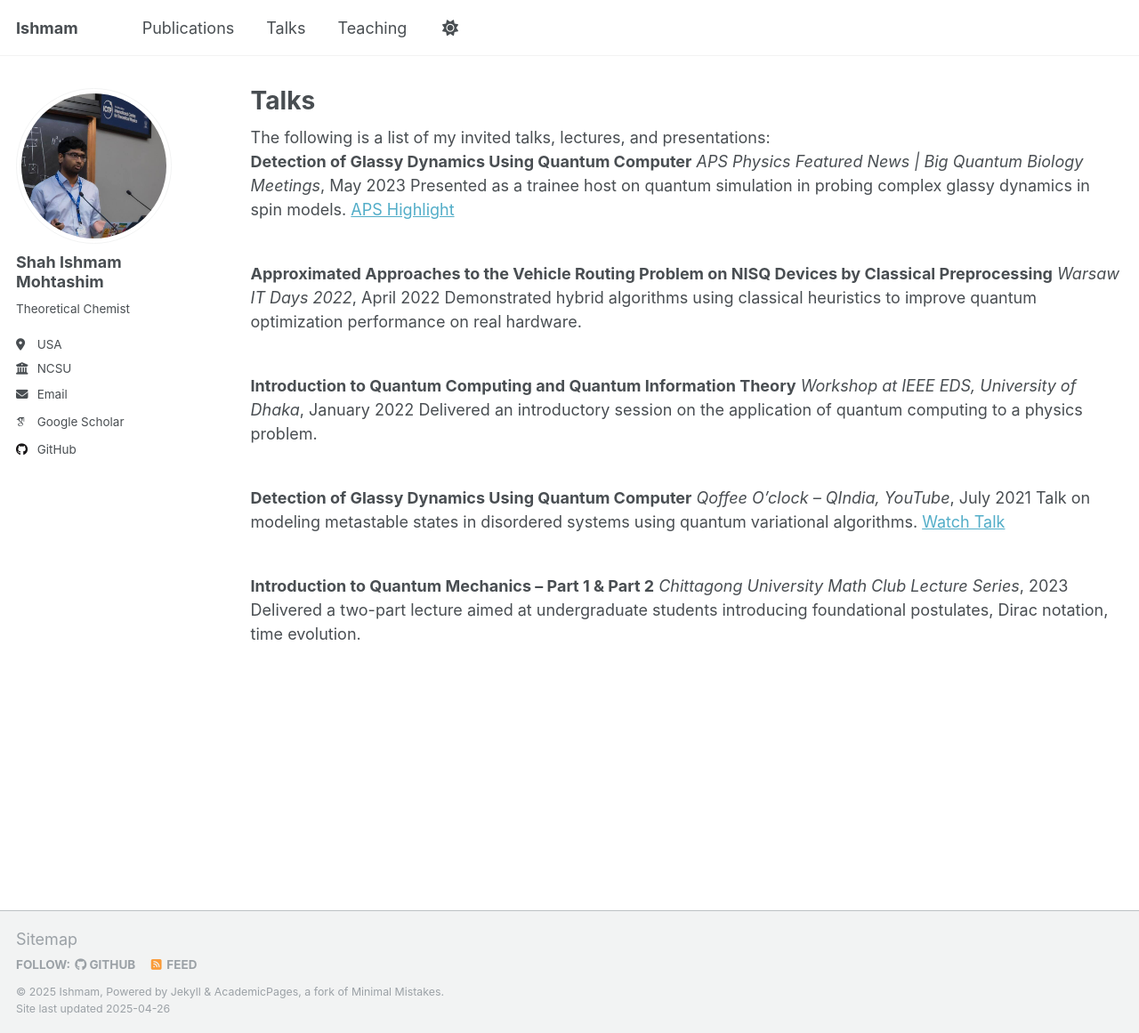
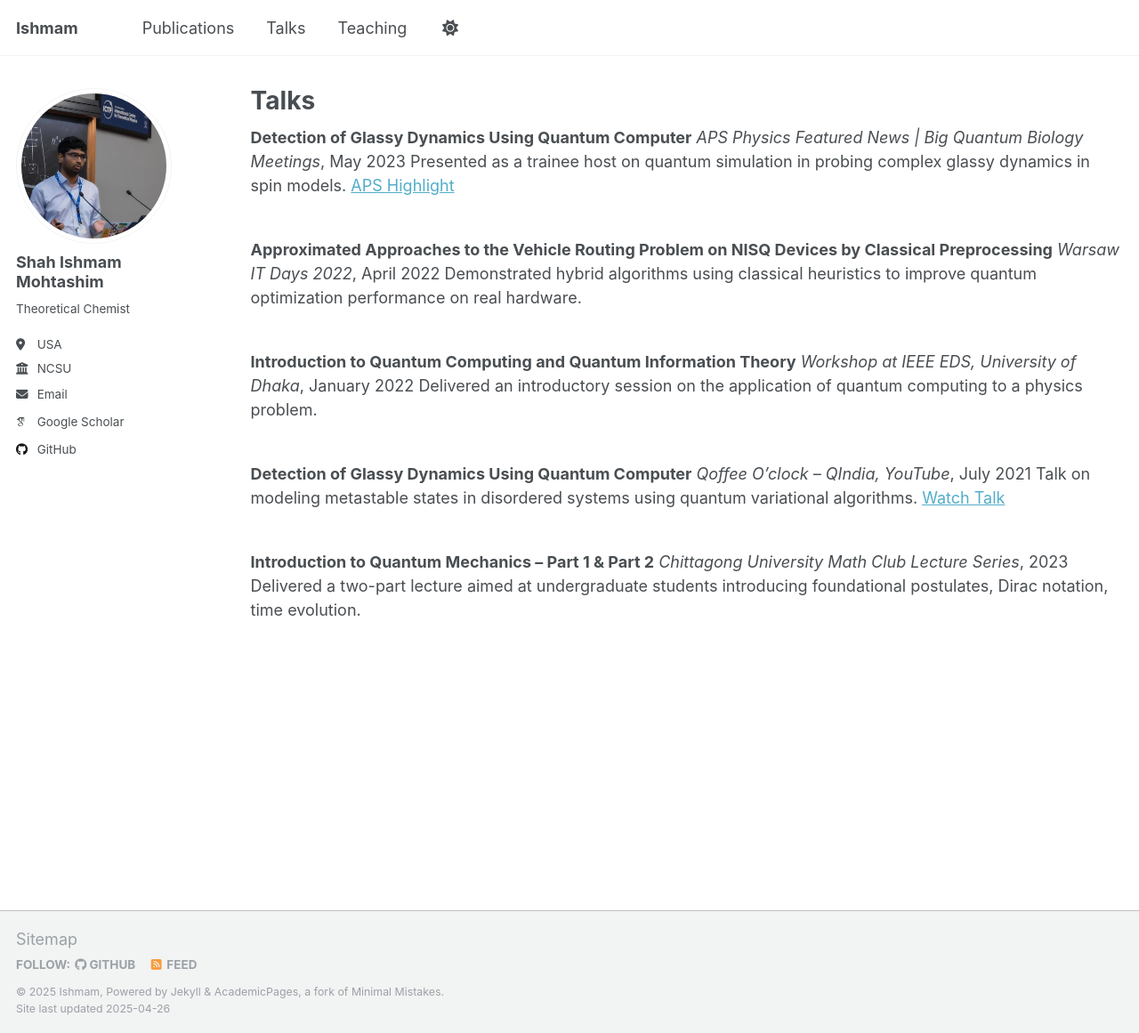
Before and after one commit to IshmamShah/ishmamshah.github.io, a Jekyll site: the page built from _pages/talks.html, in a window 1280 px wide and 1161 px high. Shown: the whole window at 89% size. Built offline with Jekyll 4.4.1, drawn with Linux system fonts in a browser that asks for light colours; some web fonts are replaced.

Commit message:
Update talks.html

```diff
--- a/_pages/talks.html
+++ b/_pages/talks.html
@@ -4,10 +4,6 @@ title: "Talks"
 permalink: /talks/
 author_profile: true
 ---
-
-The following is a list of my invited talks, lectures, and presentations:
-
-
 
 <div class="pub" style="margin-bottom: 2.5em;">
 <b>Detection of Glassy Dynamics Using Quantum Computer</b>
```
